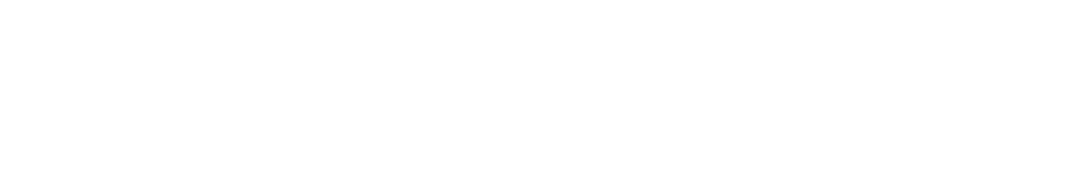
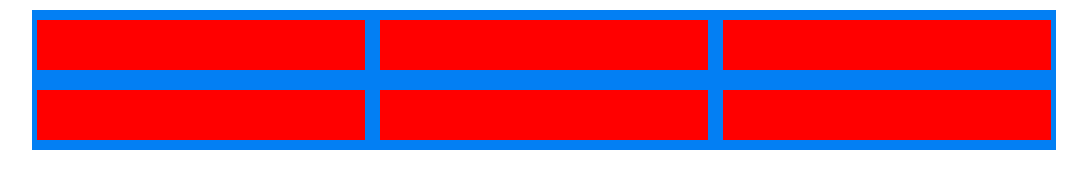
Before and after one commit to Linuxpert/html-css-boolando, a plain HTML site: page index.html in a window 1280 px wide. Shown: the whole page, without its empty margins (96-1183 px from the left). Drawn offline with Linux system fonts and the light colour scheme.

Commit message:
struttura

```diff
--- a/css/style.css
+++ b/css/style.css
@@ -1,6 +1,46 @@
+/* generali */
+
 *{
     margin: 0;
     padding: 0;
     box-sizing: border-box;
 
 }
+
+.contenitore{
+
+    margin: 10px auto;
+    width: 80%;
+    /* regole di debug */
+     background-color: rgb(3, 127, 243);
+
+
+}
+
+.clearfix::after{
+    content: "";
+    display: table;
+    clear: both;
+}
+
+/* contenitore */
+
+/* prima fila */
+.laterale {
+    float: left;
+    width: 32%;
+    margin: 10px 0.5%;
+
+    /* regole debug */
+    background-color: red;
+    height: 50px;
+}
+
+#centrale {
+    float: left;
+    width: 32%;
+    margin: 10px 1%;
+    /* regole debug */
+    background-color: red;
+    height: 50px;
+}
--- a/index.html
+++ b/index.html
@@ -8,6 +8,28 @@
     <title>Boolando</title>
 </head>
 <body>
+    <main>
+        <!-- contenitore -->
+        <div class="contenitore clearfix">
+
+            <!-- prima fila -->
+            <section>
+                <div class="laterale"> </div>
+                <div id="centrale"> </div>
+                <div class="laterale"> </div>
+            </section>
+
+            <!-- seconda fila -->
+            <section>
+                <div class="laterale"> </div>
+                <div id="centrale"> </div>
+                <div class="laterale"> </div>
+            </section>
+
+        </div>
+
+
+    </main>
 
 </body>
 </html>
```
